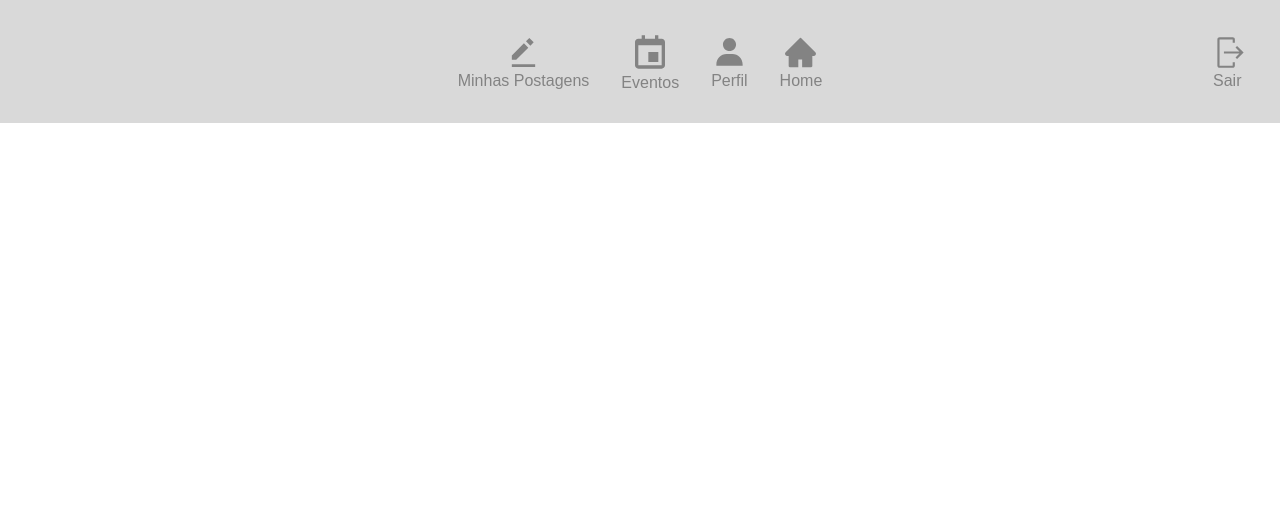
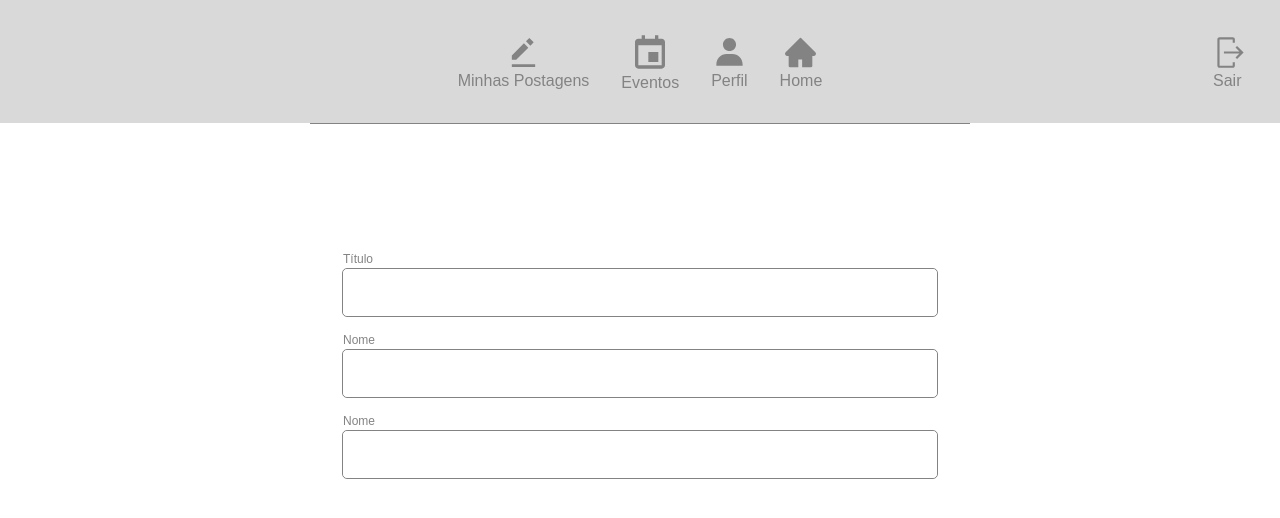
Before and after one commit to JeanLuca999/client, a React (Create React App) app: page /home/events in a window 1280 px wide. Shown: the top 518 px of the page. Built offline with nearby package versions, Linux system fonts and the light colour scheme; sample sign-in values are in the browser's storage.

Commit message:
feat(events): started CreateEvent component

```diff
--- /dev/null
+++ b/src/components/CreateEvent/CreateEvent.js
@@ -0,0 +1 @@
+export { CreateEvent } from "./CreateEvent";
--- /dev/null
+++ b/src/components/CreateEvent/index.js
@@ -0,0 +1,72 @@
+//HOOKS
+import { useForm } from "../../hooks";
+
+// STYLES
+import { Box, Center, Grid } from "../../styles/generics";
+
+import {
+  Anchor,
+  Field,
+  Form,
+  Input,
+  Label,
+  Submit,
+  Error,
+} from "../../styles/form";
+
+export const CreateEvent = () => {
+  const [fields, handleChange, onSubmit, validations] = useForm({
+    name: "",
+    email: "",
+    password: "",
+    confirmPassword: "",
+  });
+  const { name, email, password, confirmPassword } = fields;
+
+  const handleFormFieldChange = () => {};
+
+  return (
+    <Center vertically="center" horizontally="center">
+      <Box
+        width="660px"
+        style={{ borderTop: "1px solid #838383", padding: "7rem 2rem" }}
+      >
+        <Form>
+          <Field>
+            <Label>Título</Label>
+            <Input
+              type="text"
+              name="name"
+              value={name}
+              onChange={handleFormFieldChange}
+            />
+          </Field>
+        </Form>
+
+        <Form>
+          <Field>
+            <Label>Nome</Label>
+            <Input
+              type="text"
+              name="name"
+              value={name}
+              onChange={handleFormFieldChange}
+            />
+          </Field>
+        </Form>
+
+        <Form>
+          <Field>
+            <Label>Nome</Label>
+            <Input
+              type="text"
+              name="name"
+              value={name}
+              onChange={handleFormFieldChange}
+            />
+          </Field>
+        </Form>
+      </Box>
+    </Center>
+  );
+};
--- /dev/null
+++ b/src/components/CreateEvent/styles.js
@@ -0,0 +1 @@
+import styled from "styled-components";
--- a/src/pages/Events/Events.js
+++ b/src/pages/Events/Events.js
@@ -1,5 +1,5 @@
-import React from "react";
-
+// COMPONENTS
+import { CreateEvent } from "../../components/CreateEvent";
 export const Events = () => {
-  return <div></div>;
+  return <CreateEvent />;
 };
```
